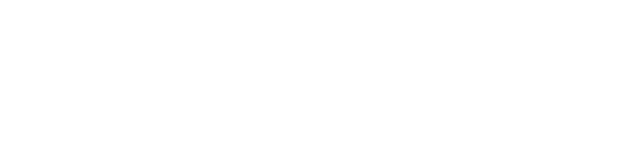
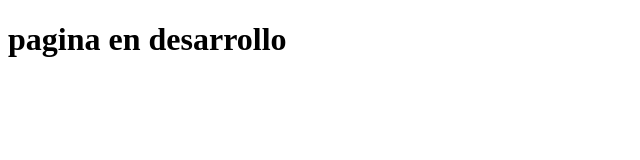
Before and after one commit to Bastcl/ofertasflash, a plain HTML site: page index.html in a window 1280 px wide. Shown: the whole page, without its empty margins (0-640 px from the left). Drawn offline with Linux system fonts and the light colour scheme.

Commit message:
Agregar encabezado de desarrollo a index.html

```diff
--- a/index.html
+++ b/index.html
@@ -8,6 +8,6 @@
     <link rel="shortcut icon" href="" type="image/x-icon">
 </head>
 <body>
-
+    <h1>pagina en desarrollo</h1>
 </body>
 </html>
```
